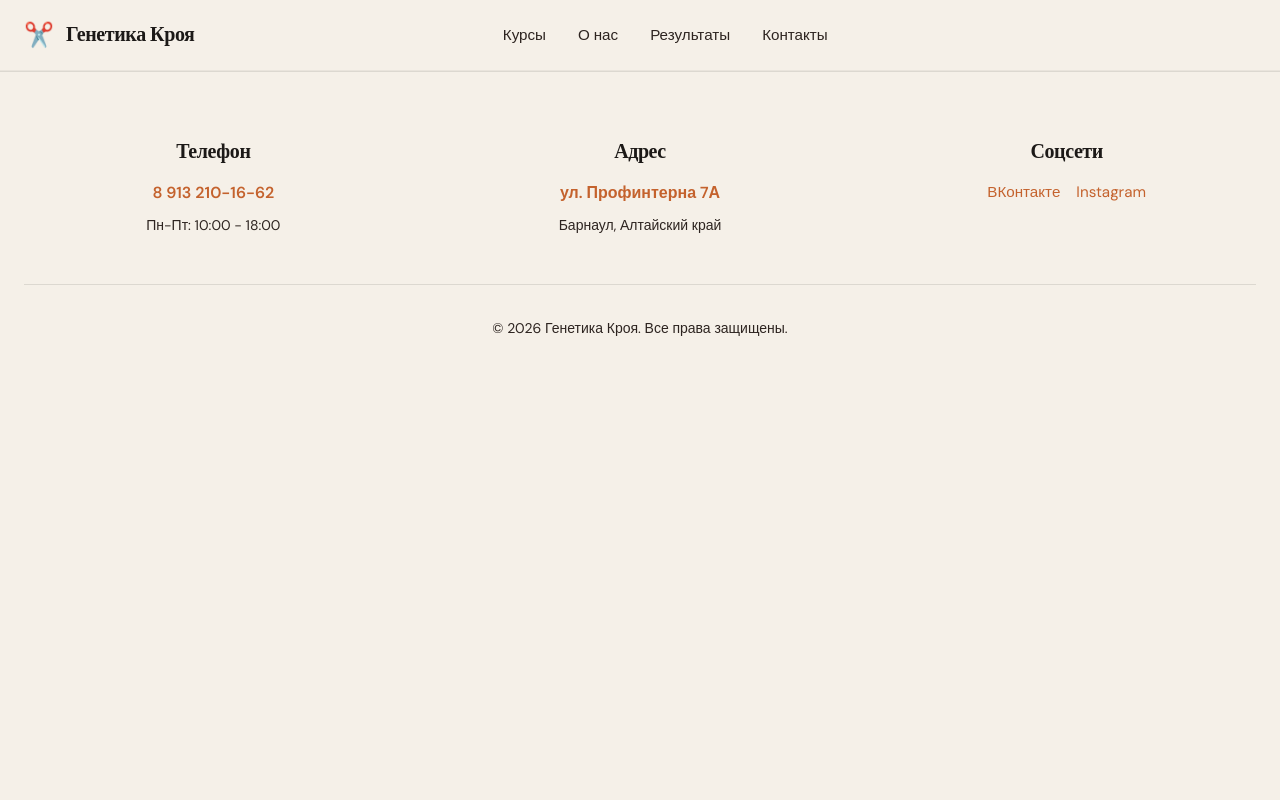
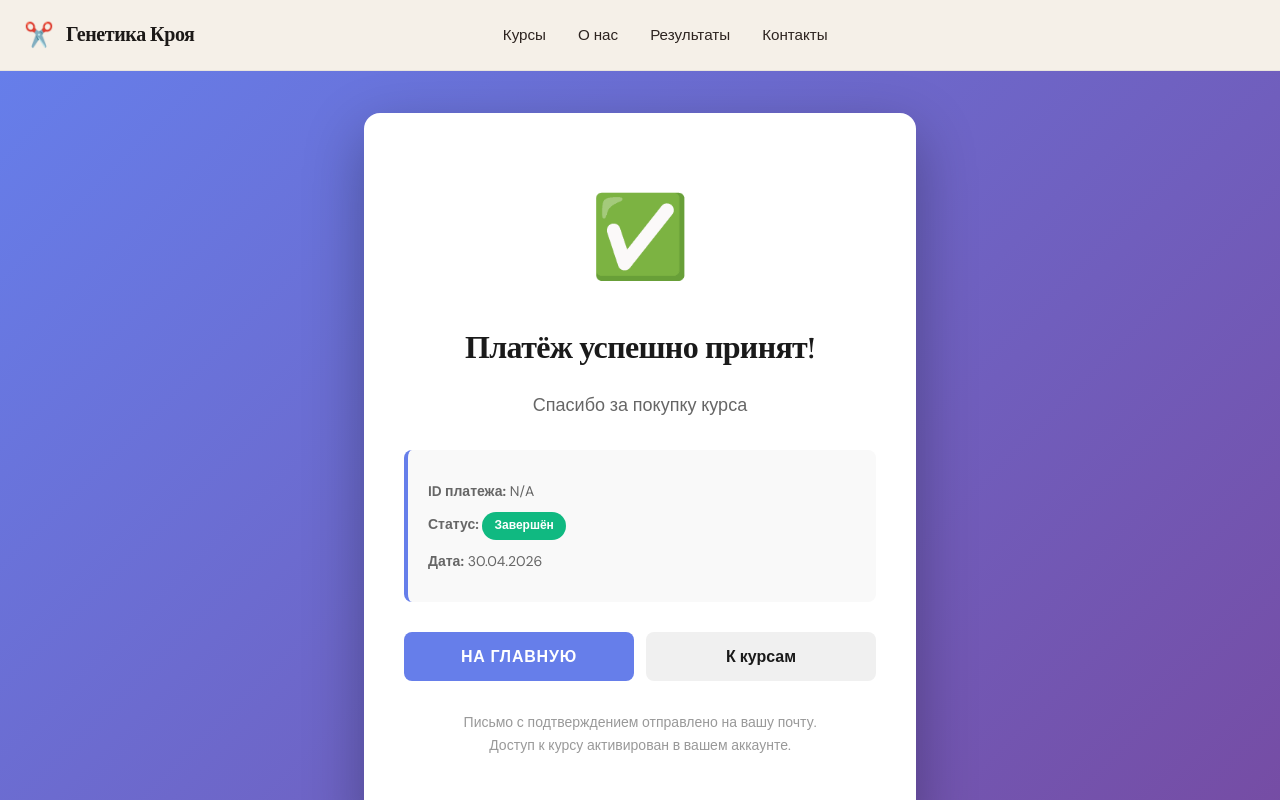
Before and after one commit to lvs-vladimir/kroyfit.ru, a Nuxt app: page /payment-success in a window 1280 px wide. Shown: the top 800 px of the page. Built offline with nearby package versions, Linux system fonts and the light colour scheme; no server answers; a web font is replaced by a local one.

Commit message:
feat: add payment success page and fix database persistence
- Add payment-success.vue page showing order confirmation
- Fix database path to persist data across rebuilds
- Update VK ID app credentials in .env
- Database now saves to project root instead of .output/

```diff
--- /dev/null
+++ b/pages/payment-success.vue
@@ -0,0 +1,205 @@
+<template>
+  <div class="payment-success">
+    <div class="container-max">
+      <div class="success-card">
+        <div class="success-icon">✅</div>
+        <h1>Платёж успешно принят!</h1>
+        <p class="subtitle">Спасибо за покупку курса</p>
+
+        <div class="course-info" v-if="purchase">
+          <h2>{{ purchase.course?.title }}</h2>
+          <p class="price">{{ purchase.course?.price }} ₽</p>
+        </div>
+
+        <div class="info-box">
+          <p><strong>ID платежа:</strong> {{ paymentId }}</p>
+          <p><strong>Статус:</strong> <span class="status-badge">Завершён</span></p>
+          <p><strong>Дата:</strong> {{ new Date().toLocaleDateString('ru-RU') }}</p>
+        </div>
+
+        <div class="actions">
+          <NuxtLink to="/" class="btn btn-primary">На главную</NuxtLink>
+          <NuxtLink to="/courses" class="btn btn-secondary">К курсам</NuxtLink>
+        </div>
+
+        <p class="note">
+          Письмо с подтверждением отправлено на вашу почту.<br>
+          Доступ к курсу активирован в вашем аккаунте.
+        </p>
+      </div>
+    </div>
+  </div>
+</template>
+
+<script setup lang="ts">
+const route = useRoute()
+const paymentId = ref<string>('')
+const purchase = ref<any>(null)
+
+onMounted(async () => {
+  // Получаем ID платежа из URL параметров
+  paymentId.value = (route.query.paymentId as string) || 'N/A'
+
+  // Получаем информацию о покупке
+  try {
+    const purchases = await $fetch('/api/user/purchases')
+    if (purchases && purchases.length > 0) {
+      // Берём последнюю покупку
+      purchase.value = purchases[0]
+    }
+  } catch (e) {
+    console.error('Ошибка при загрузке информации о покупке:', e)
+  }
+})
+</script>
+
+<style scoped>
+.payment-success {
+  min-height: 100vh;
+  display: flex;
+  align-items: center;
+  justify-content: center;
+  padding: 40px 20px;
+  background: linear-gradient(135deg, #667eea 0%, #764ba2 100%);
+}
+
+.container-max {
+  width: 100%;
+  max-width: 600px;
+}
+
+.success-card {
+  background: white;
+  border-radius: 16px;
+  padding: 60px 40px;
+  text-align: center;
+  box-shadow: 0 20px 60px rgba(0, 0, 0, 0.3);
+}
+
+.success-icon {
+  font-size: 80px;
+  margin-bottom: 20px;
+  animation: bounce 0.6s ease-in-out;
+}
+
+@keyframes bounce {
+  0%, 100% { transform: translateY(0); }
+  50% { transform: translateY(-20px); }
+}
+
+h1 {
+  font-size: 32px;
+  color: #1a1a1a;
+  margin-bottom: 10px;
+  font-weight: 700;
+}
+
+.subtitle {
+  font-size: 18px;
+  color: #666;
+  margin-bottom: 30px;
+}
+
+.course-info {
+  background: #f5f5f5;
+  border-radius: 12px;
+  padding: 20px;
+  margin-bottom: 30px;
+  text-align: left;
+}
+
+.course-info h2 {
+  font-size: 20px;
+  margin-bottom: 10px;
+  color: #1a1a1a;
+}
+
+.price {
+  font-size: 24px;
+  font-weight: 700;
+  color: #667eea;
+}
+
+.info-box {
+  background: #f9f9f9;
+  border-left: 4px solid #667eea;
+  padding: 20px;
+  margin-bottom: 30px;
+  text-align: left;
+  border-radius: 8px;
+}
+
+.info-box p {
+  margin: 10px 0;
+  font-size: 14px;
+  color: #666;
+}
+
+.status-badge {
+  display: inline-block;
+  background: #10b981;
+  color: white;
+  padding: 4px 12px;
+  border-radius: 20px;
+  font-size: 12px;
+  font-weight: 600;
+}
+
+.actions {
+  display: flex;
+  gap: 12px;
+  margin-bottom: 30px;
+}
+
+.btn {
+  flex: 1;
+  padding: 12px 24px;
+  border-radius: 8px;
+  text-decoration: none;
+  font-weight: 600;
+  transition: all 0.3s ease;
+  border: none;
+  cursor: pointer;
+  font-size: 16px;
+}
+
+.btn-primary {
+  background: #667eea;
+  color: white;
+}
+
+.btn-primary:hover {
+  background: #5568d3;
+  transform: translateY(-2px);
+}
+
+.btn-secondary {
+  background: #f0f0f0;
+  color: #1a1a1a;
+}
+
+.btn-secondary:hover {
+  background: #e0e0e0;
+  transform: translateY(-2px);
+}
+
+.note {
+  font-size: 14px;
+  color: #999;
+  line-height: 1.6;
+}
+
+@media (max-width: 640px) {
+  .success-card {
+    padding: 40px 20px;
+  }
+
+  h1 {
+    font-size: 24px;
+  }
+
+  .actions {
+    flex-direction: column;
+  }
+}
+</style>
```
Also changed, not shown: 2 other files (tests, documents, lock files or other folders).
